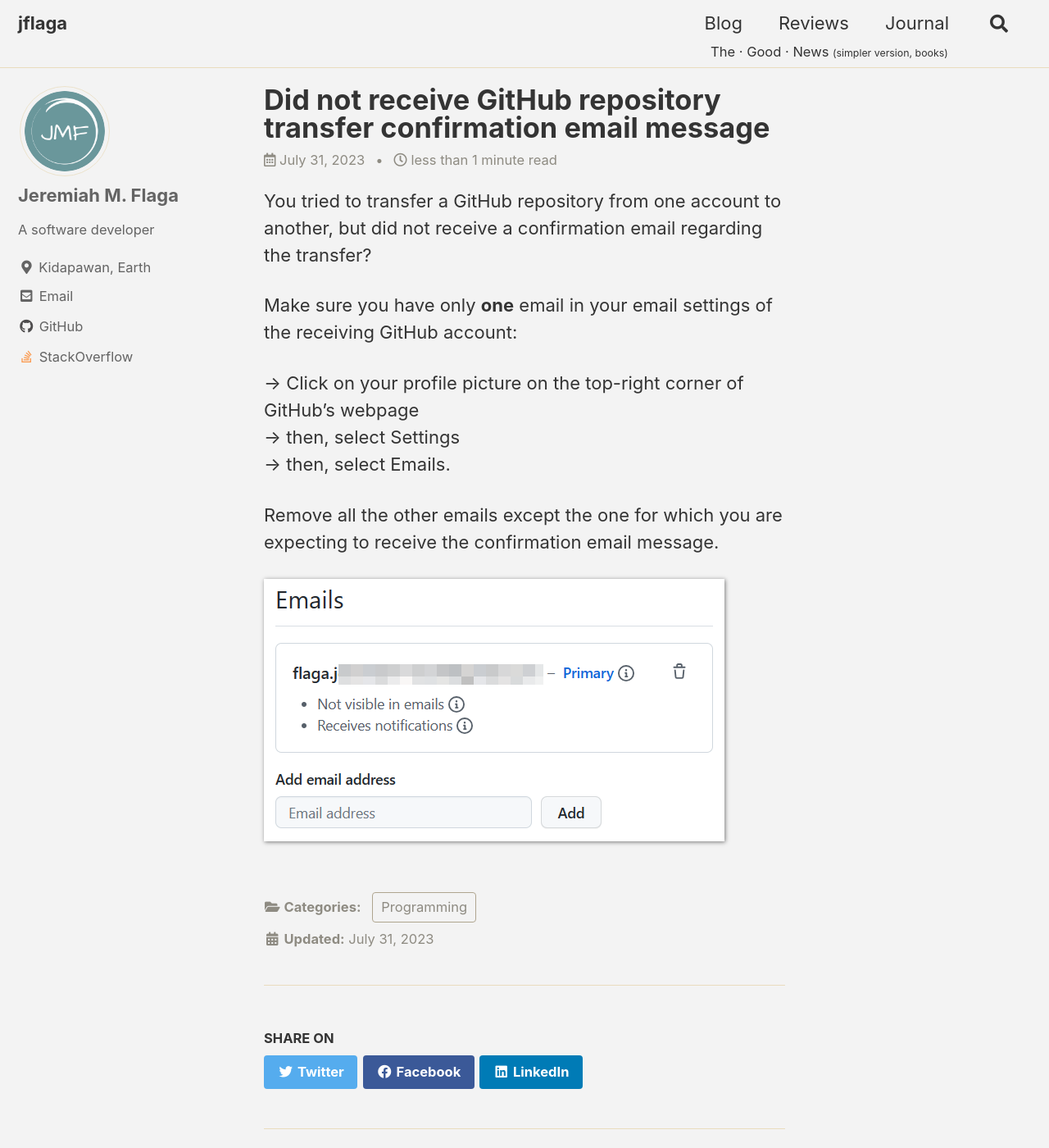
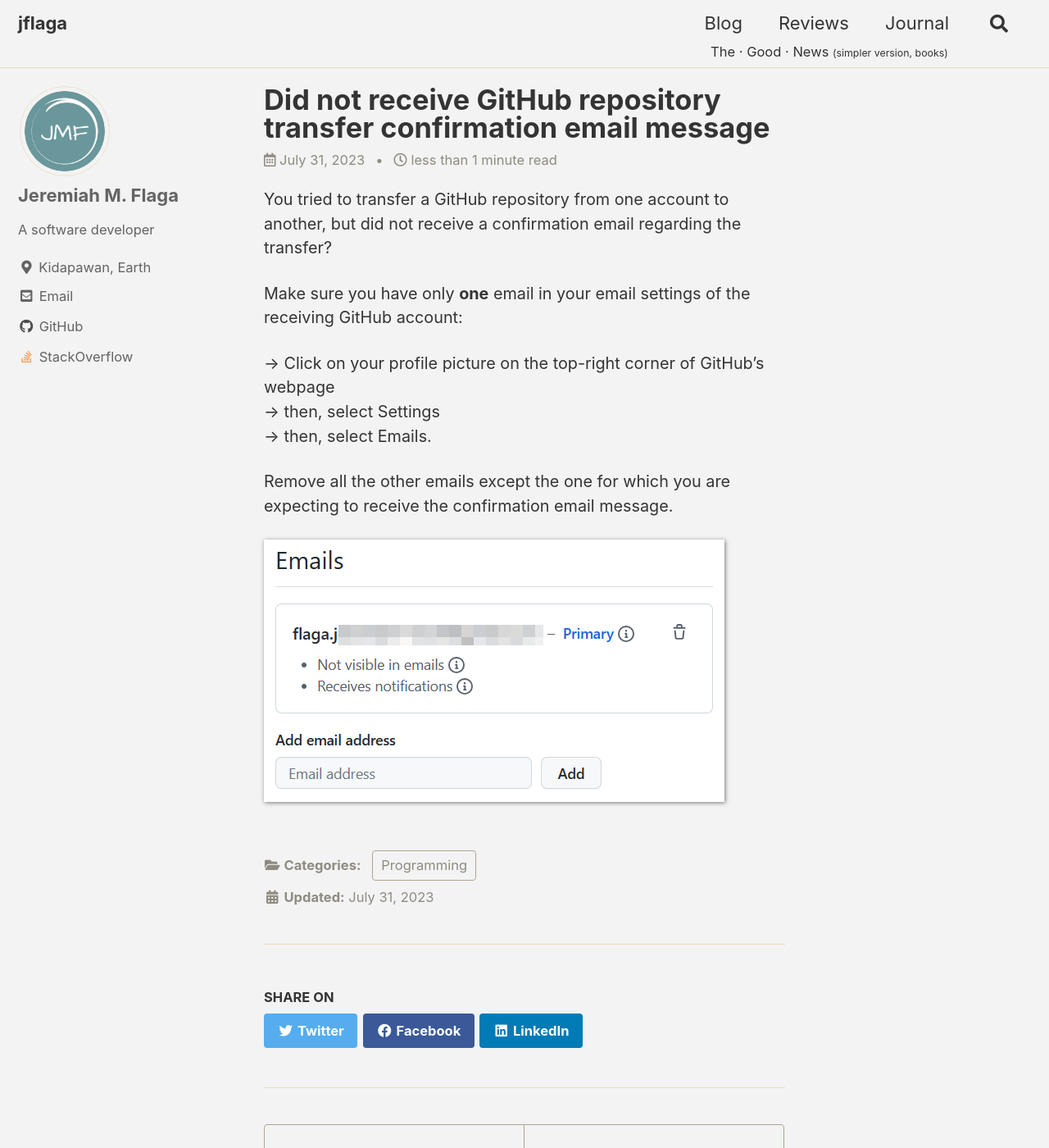
Before and after one commit to jflaga/jflaga.github.io, a Jekyll site: the page built from _posts/2023/2023-07-31-did-not-recieve-github-repository-transfer-confirmation-email-a86f820.md, in a window 1280 px wide and 1400 px high. Shown: the whole window at 82% size. Built offline with Jekyll 4.4.1, drawn with Linux system fonts in a browser that asks for light colours; cached includes are drawn as plain includes; comment, search, counter and statistics services are not loaded.

Commit message:
some css updates for links and text size in posts

```diff
--- a/_sass/additional-styles.scss
+++ b/_sass/additional-styles.scss
@@ -115,3 +115,13 @@ div.youtube
     color: #358ca7;
   }
 }
+
+.archive__item{
+  a {
+    text-decoration: none;
+  }
+}
+
+.page__content {
+  font-size: 0.9em;
+}
```
